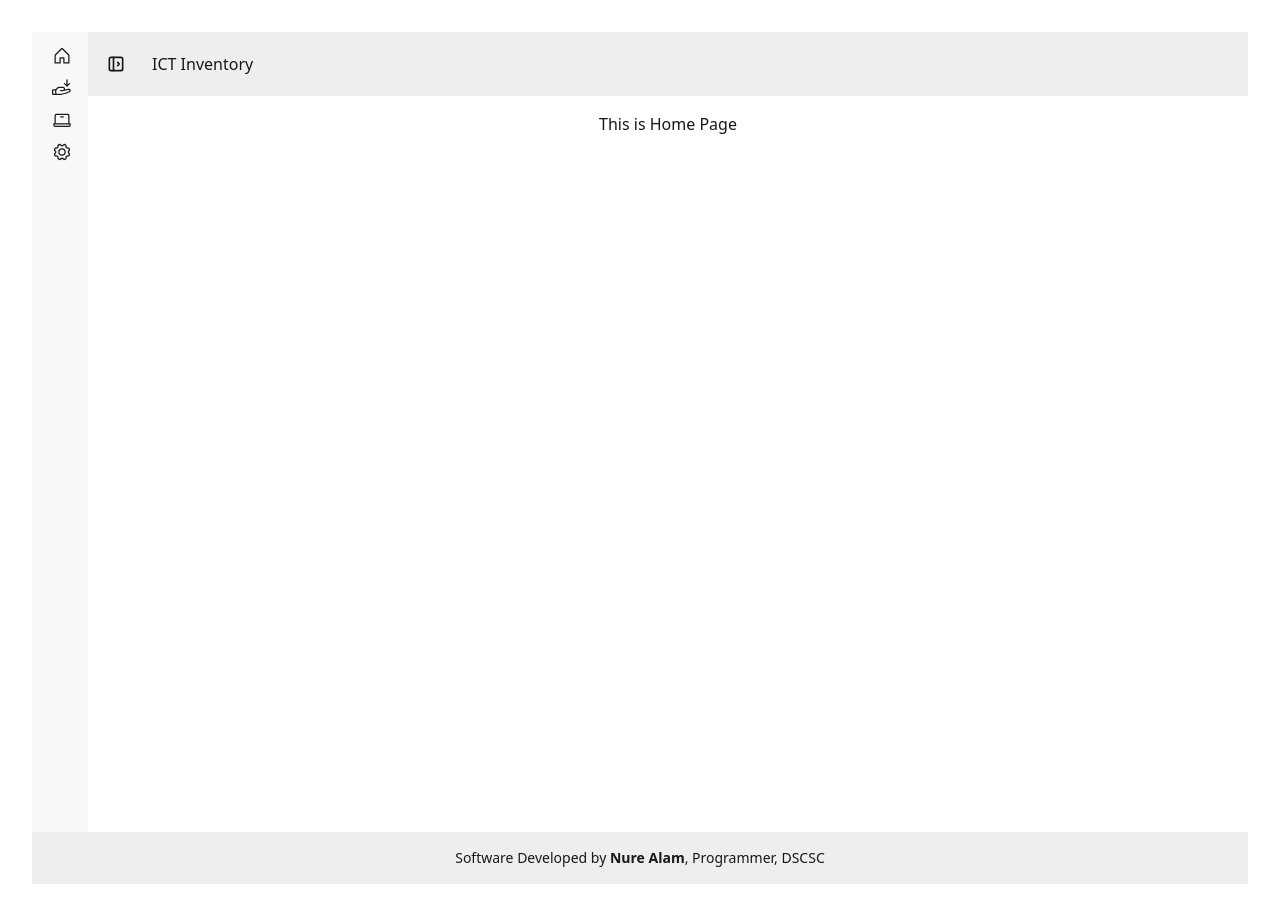
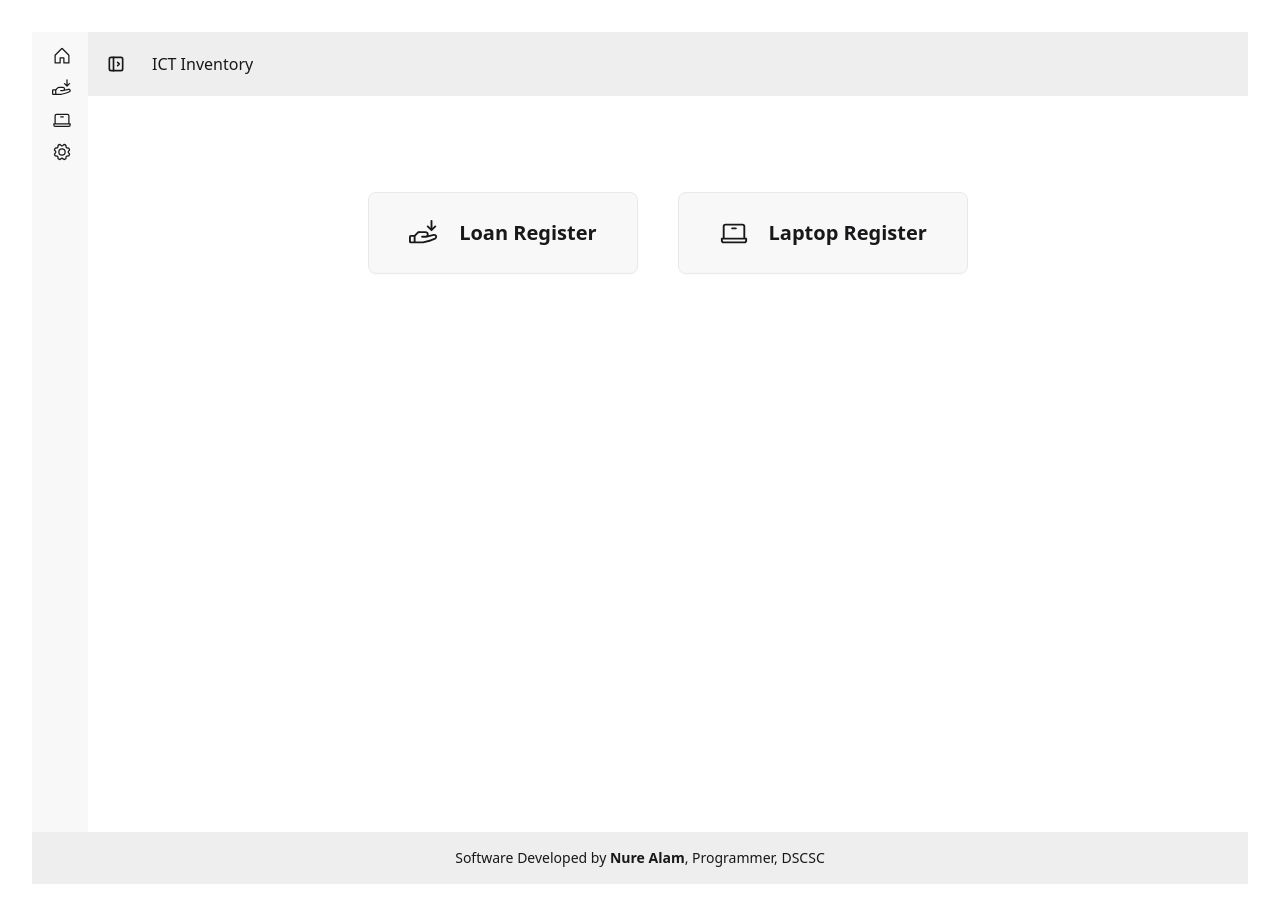
Before and after one commit to nurealammiaji/ict-inventory-client, a React (Vite) app: page / in a window 1280 px wide. Built offline with nearby package versions, Linux system fonts and the light colour scheme.

Commit message:
menu added to home page

```diff
--- a/src/pages/Home/Home.jsx
+++ b/src/pages/Home/Home.jsx
@@ -1,9 +1,18 @@
 import React from 'react'
+import { PiHandArrowDown, PiLaptop } from 'react-icons/pi'
+import { Link } from 'react-router-dom'
 
 const Home = () => {
   return (
     <div>
-      <p>This is Home Page</p>
+      <div className='flex items-center justify-center gap-10 mt-20'>
+        <Link to={"/loan-register"} className='border p-10 rounded-lg btn'>
+          <p className='flex items-center justify-center gap-5'><PiHandArrowDown className='text-3xl' /> <span className='text-xl'>Loan Register</span></p>
+        </Link>
+        <Link to={"/laptop-register"} className='border p-10 rounded-lg btn'>
+          <p className='flex items-center justify-center gap-5'><PiLaptop className='text-3xl' /><span className='text-xl'>Laptop Register</span></p>
+        </Link>
+      </div>
     </div>
   )
 }
```
